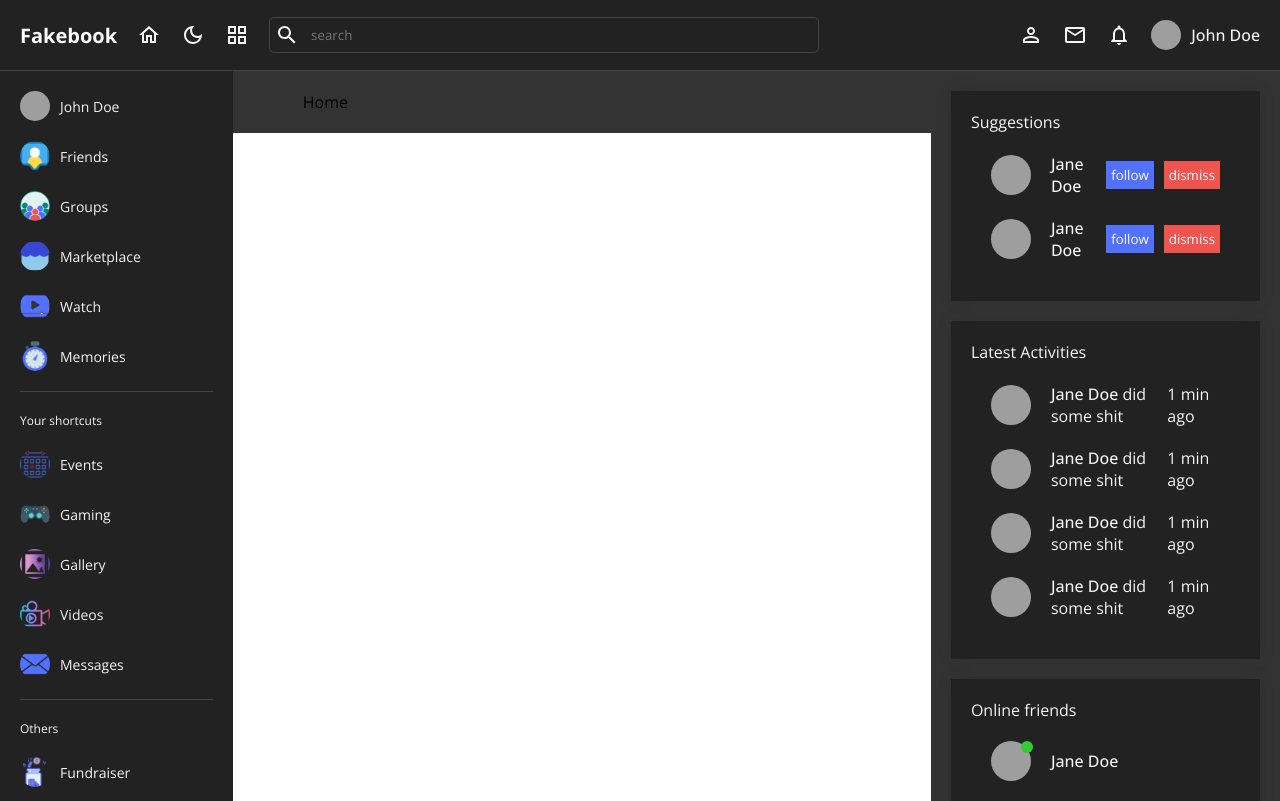
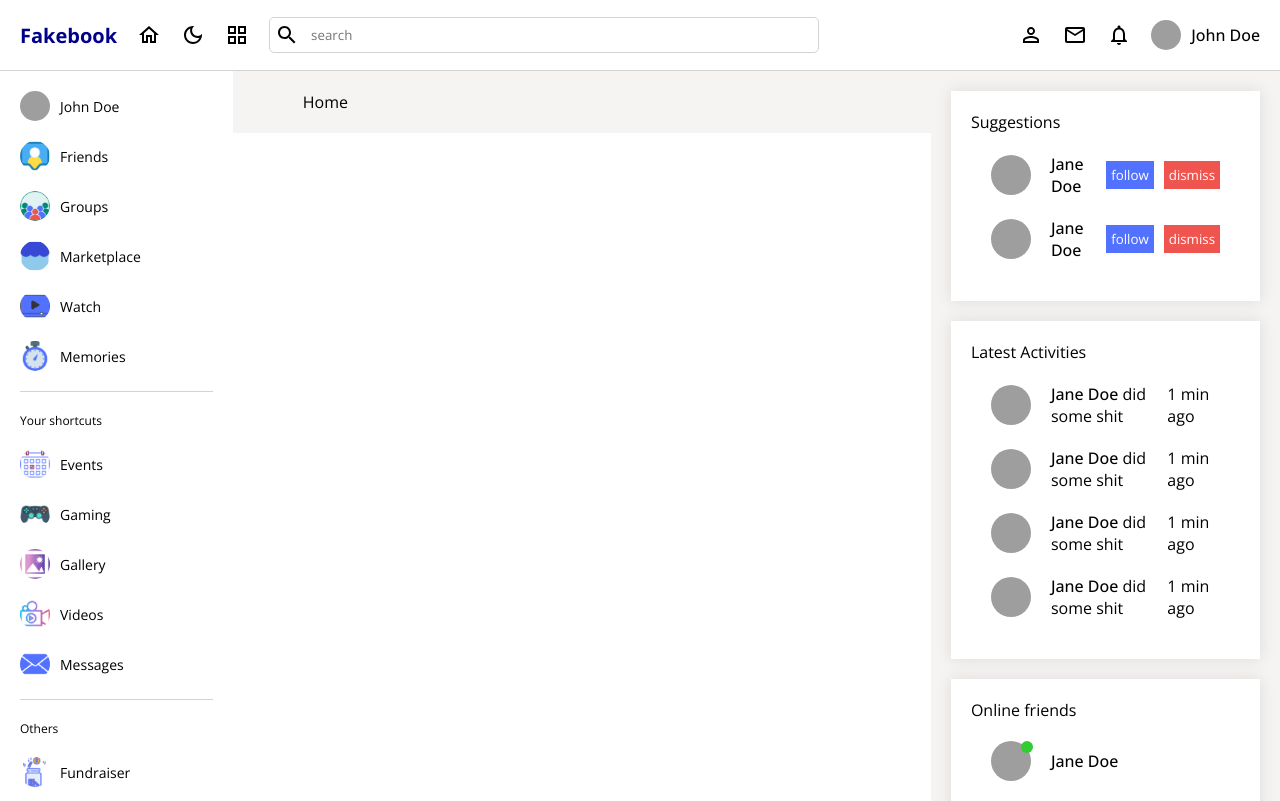
Before and after one commit to rajneesh304/facebokClone, a React (Create React App) app: page / in a window 1280 px wide. Built offline with nearby package versions, Linux system fonts and the light colour scheme; grey boxes are pictures that could not be loaded.

Commit message:
implemented toggle for theme

```diff
--- a/src/App.js
+++ b/src/App.js
@@ -12,15 +12,19 @@
   Outlet,
   RouterProvider,
 } from "react-router-dom";
+import { useContext } from "react";
+import { DarkModeContext } from "./context/darkModeContext";
 
 
 function App() {
 
   const currentUser = true;
 
+  const { darkMode } = useContext(DarkModeContext);
+
   const Layout = () => {
     return (
-      <div className="theme-dark">
+      <div className={`theme-${darkMode ? "dark" : "light"}`}>
         <Navbar />
         <div style={{ display: "flex" }}>
           <Leftbar />
--- a/src/components/navbar/Navbar.jsx
+++ b/src/components/navbar/Navbar.jsx
@@ -8,7 +8,13 @@
 import NotificationsOutlinedIcon from '@mui/icons-material/NotificationsOutlined';
 import EmailOutlinedIcon from '@mui/icons-material/EmailOutlined';
 import { Link } from "react-router-dom";
+import { useContext } from "react";
+import { DarkModeContext } from "../../context/darkModeContext";
+
 const Navbar = () => {
+
+  const { toggle, darkMode } = useContext(DarkModeContext);
+
   return (
     <div className="navbar">
       <div className="left">
@@ -16,7 +22,11 @@
           <span>Fakebook</span>
         </Link>
         <HomeOutlinedIcon />
-        <DarkModeOutlinedIcon />
+        {darkMode ?
+          <WbSunnyOutlinedIcon onClick={toggle} />
+          :
+          <DarkModeOutlinedIcon onClick={toggle} />
+        }
         <GridViewOutlinedIcon />
         <div className="search">
           <SearchOutlinedIcon />
--- /dev/null
+++ b/src/context/darkModeContext.js
@@ -0,0 +1,17 @@
+import { createContext, useEffect, useState } from "react";
+
+export const DarkModeContext = createContext();
+
+export const DarkModeContextProvider = ({ children }) => {
+  const [darkMode, setDarkMode] = useState(JSON.parse(localStorage.getItem("darkMode")) || false);
+
+  const toggle = () => {
+    setDarkMode(!darkMode);
+  };
+  useEffect(() => {
+    localStorage.setItem("darkMode", darkMode)
+  }, [darkMode]);
+
+
+  return (<DarkModeContext.Provider value={{ darkMode, toggle }}>{children}</DarkModeContext.Provider>)
+}
--- a/src/index.js
+++ b/src/index.js
@@ -1,10 +1,13 @@
 import React from 'react';
 import ReactDOM from 'react-dom/client';
 import App from './App';
+import { DarkModeContextProvider } from './context/darkModeContext';
 
 const root = ReactDOM.createRoot(document.getElementById('root'));
 root.render(
   <React.StrictMode>
-    <App />
+    <DarkModeContextProvider>
+      <App />
+    </DarkModeContextProvider>
   </React.StrictMode>
 );
```
